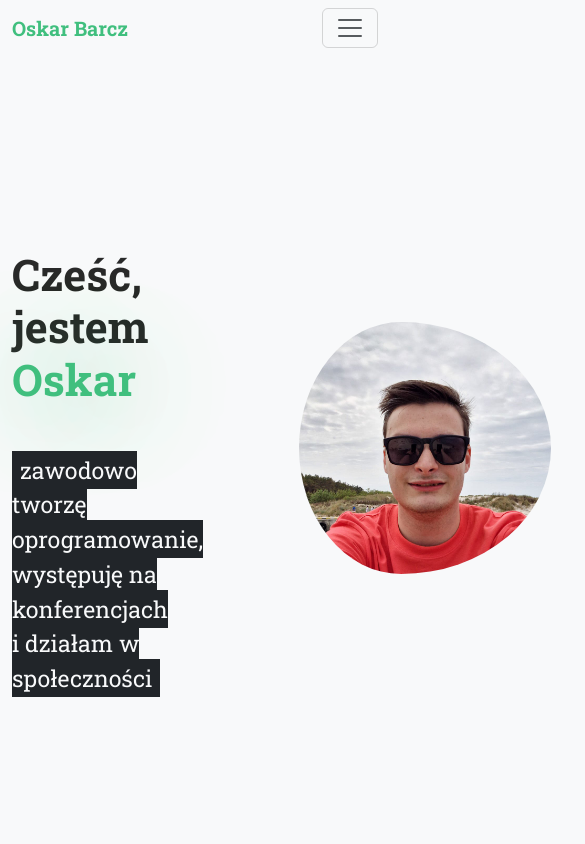
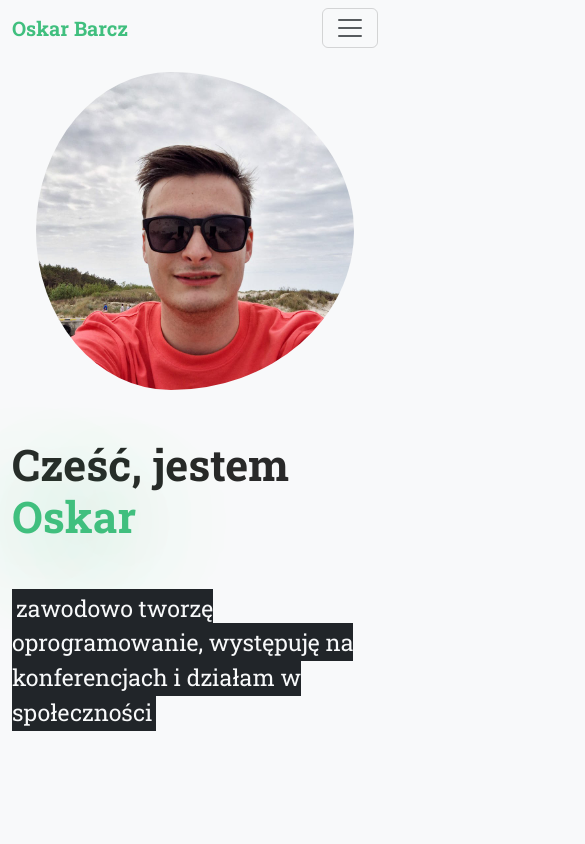
Before and after one commit to oskarbarcz/barcz-me-website, a React (Vite) app: page / in a window 390 px wide. Shown: the top 844 px of the page, 585 px wide, since content can reach past the window. Built offline with nearby package versions, Linux system fonts and the light colour scheme.

Commit message:
add responsive hero styles

```diff
--- a/src/blocks/ConferencesBlock.jsx
+++ b/src/blocks/ConferencesBlock.jsx
@@ -5,10 +5,10 @@ export default function ConferencesBlock() {
     <>
       <div className="container my-5 py-5">
         <div className="row align-items-center">
-          <div className="col-6">
-            <img className="photo m-5 pe-5" src={photo} alt="" width="500"/>
+          <div className="col-12 col-md-6">
+            <img className="photo m-5 pe-5" src={photo} alt="" width="100"/>
           </div>
-          <div className="col-6">
+          <div className="col-12 col-md-6">
             <h2 className="fw-bold display-3">Wystąpienia</h2>
             <p>
               Lorem ipsum dolor sit amet, consectetur adipisicing elit. Ab consequatur cupiditate, earum et perferendis
--- a/src/blocks/HeroBlock.jsx
+++ b/src/blocks/HeroBlock.jsx
@@ -1,22 +1,26 @@
-import photo from '../assets/photo_oskar.jpg'
+import ProfilePictureBlob from "../components/ProfilePictureBlob.jsx";
 
 export default function HeroBlock() {
 
   return (
-      <section className="py-5 bg-noise">
-        <div className="container my-5 py-5 d-flex align-items-center">
+      <section className="py-3 py-lg-5">
+        <div className="container my-lg-5 py-lg-5 d-flex align-items-center">
+          <div className="row align-items-center">
+            <div className="col-12 col-md-8 order-2 order-md-1">
               <div>
                 <h1 className="display-1 fw-bold my-5">
                   Cześć, jestem <span className="text-primary text-glow">Oskar</span>
                 </h1>
-            <article className="fs-3">
-            <span className="bg-dark text-light py-1 px-2">
-              zawodowo tworzę oprogramowanie, występuję na konferencjach <br /> i działam w społeczności
+                <article className="lead fs-3">
+                  <span className="bg-dark text-light py-1 px-1">
+                    zawodowo tworzę oprogramowanie, występuję na konferencjach i działam w społeczności
                   </span>
                 </article>
               </div>
-          <div>
-            <img className="photo m-5 ps-5" src={photo} alt="" width="300"/>
+            </div>
+            <div className="col-12 col-md-4 order-1 order-lg-2 text-center">
+              <ProfilePictureBlob/>
+            </div>
           </div>
         </div>
       </section>
--- a/src/blocks/NetworkingBlock.jsx
+++ b/src/blocks/NetworkingBlock.jsx
@@ -7,7 +7,7 @@ export default function NetworkingBlock() {
     <div className="container my-5 py-5">
       <h2 className="display-3 fw-bold mb-5">Zostańmy w kontakcie</h2>
       <div className="row align-items-center text-center py-5">
-        <div className="col-5 d-flex">
+        <div className="col-12 col-md-5 d-flex">
           <a className="card m-2 w-100 border-2 text-decoration-none contact-link" href="#">
             <Linkedin className="display-4 m-auto mt-4 mb-3"/>
             <span className="pb-2">LinkedIn</span>
@@ -21,11 +21,11 @@ export default function NetworkingBlock() {
             <span className="pb-2">GitHub</span>
           </a>
         </div>
-        <div className="col-2">
+        <div className="col-12 col-md-2">
           or let&apos;s meet <br />
           in real life
         </div>
-        <div className="col-5">
+        <div className="col-12 col-md-5">
           <div className="card mb-3 w-100">
             <div className="row g-0">
               <div className="col-md-4">
--- a/src/blocks/TechnologyBlock.jsx
+++ b/src/blocks/TechnologyBlock.jsx
@@ -47,7 +47,7 @@ export default function TechnologyBlock() {
   return (
     <div className="container py-5 my-5">
       <div className="row align-items-center">
-        <div className="col-6">
+        <div className="col-12 col-md-6">
           <h2 className="fw-bold display-3">Technologia</h2>
           <p>
             Lorem ipsum dolor sit amet, consectetur adipisicing elit. Ab consequatur cupiditate, earum et perferendis
@@ -60,7 +60,7 @@ export default function TechnologyBlock() {
             tenetur! Tempore?
           </p>
         </div>
-        <div className="col-6">
+        <div className="col-12 col-md-6">
           <div className="d-flex flex-wrap" id="glossy-cards">
             {stack.map((technologies, i) =>
               <GlowingBoxes texts={technologies} key={i} />
--- /dev/null
+++ b/src/components/ProfilePictureBlob.jsx
@@ -0,0 +1,7 @@
+import photo from "../assets/photo_oskar.jpg";
+
+export default function ProfilePictureBlob() {
+  return (
+    <img className="ms-n5 ps-5 profile-picture" src={photo} alt="Oskar Barcz - zdjęcie profilowe"/>
+  );
+}
--- a/src/index.css
+++ b/src/index.css
@@ -19,6 +19,10 @@ body {
   font-family: 'Roboto Slab', serif;
 }
 
+.ms-n5 {
+  margin-left: -3rem !important;
+}
+
 .exo {
   font-family: 'Exo 2', sans-serif;
 }
@@ -31,8 +35,8 @@ body {
   text-shadow: 1px 1px 100px #40bf7e;
 }
 
-.photo {
-  object-fit: cover;
+.profile-picture {
+  width: 100%;
   border-radius: 50%;
 }
 
```
Lines whose indentation alone changed are shown as unchanged.
